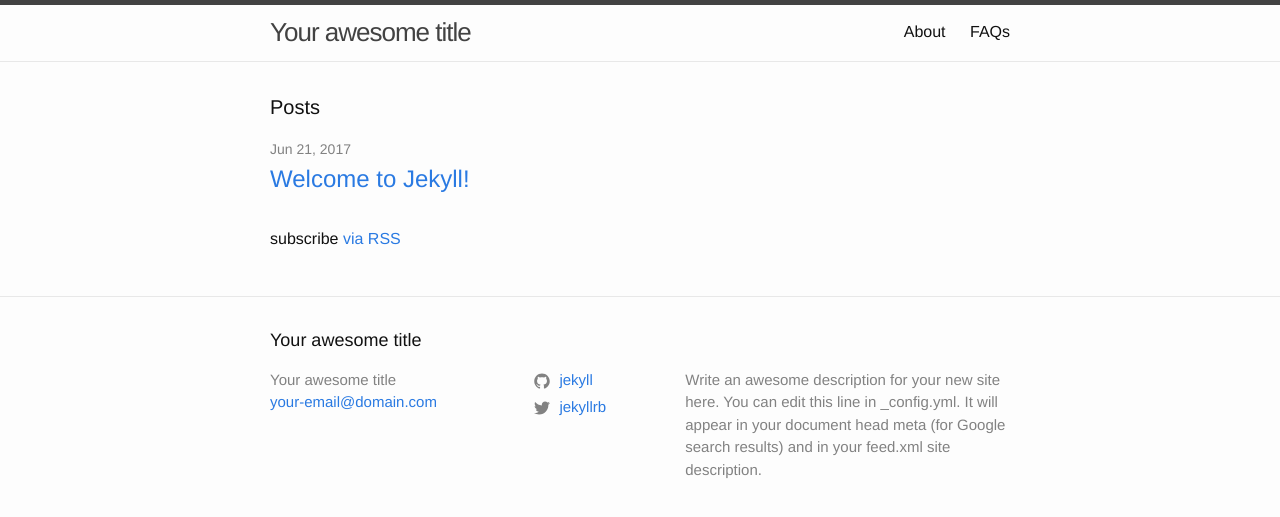
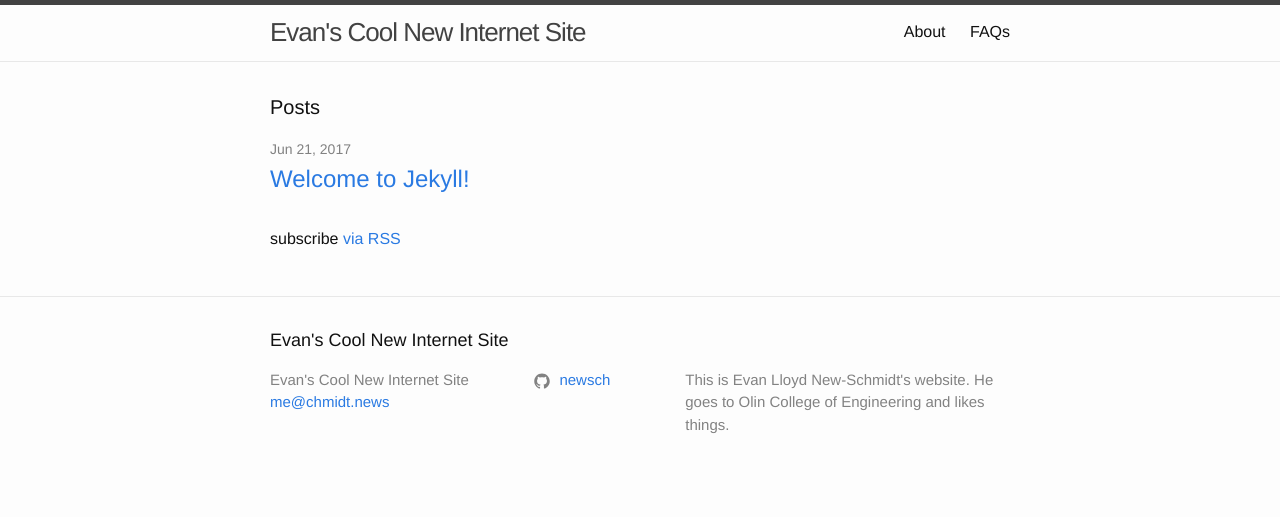
Before and after one commit to lloydoftheflies/lloydoftheflies.github.io, a Jekyll site: the page built from posts/index.md, in a window 1280 px wide. Shown: the top 517 px of the page. Built offline with Jekyll 4.4.1, drawn with Linux system fonts in a browser that asks for light colours.

Commit message:
Add projects dir and link to area from homepage

```diff
--- a/_config.yml
+++ b/_config.yml
@@ -13,20 +13,22 @@
 # you will see them accessed via {{ site.title }}, {{ site.email }}, and so on.
 # You can create any custom variable you would like, and they will be accessible
 # in the templates via {{ site.myvariable }}.
-title: Your awesome title
-email: your-email@domain.com
+title: Evan's Cool New Internet Site
+email: me@chmidt.news
 description: > # this means to ignore newlines until "baseurl:"
-  Write an awesome description for your new site here. You can edit this
-  line in _config.yml. It will appear in your document head meta (for
-  Google search results) and in your feed.xml site description.
+  This is Evan Lloyd New-Schmidt's website. He goes to Olin
+  College of Engineering and likes things.
 baseurl: "" # the subpath of your site, e.g. /blog
-url: "" # the base hostname & protocol for your site, e.g. http://example.com
-twitter_username: jekyllrb
-github_username:  jekyll
+url: "https://chmidt.news" # the base hostname & protocol for your site, e.g. http://example.com
+github_username:  newsch
 
 collections:
   posts:
     permalink: /posts/:title/
+
+  projects:
+    output: true
+    permalink: /projects/:title/
 
 # Build settings
 markdown: kramdown
--- a/index.html
+++ b/index.html
@@ -19,13 +19,14 @@
   <body>
     <h1>What are <a href="https://www.youtube.com/watch?v=RD3icaZLp6Q" style="color: black; text-decoration: none">YOU</a> doing here?</h1>
     <p><a href="https://github.com/newsch/newsch.github.io/issues" style="color: black; text-decoration: none">more</a> coming soon&#8482</p>
-
     <!-- github fork button courtesy of https://buttons.github.io/ -->
     <a class="github-button" href="https://github.com/newsch/newsch.github.io/fork" data-icon="octicon-repo-forked" data-count-href="/newsch/newsch.github.io/network" data-count-api="/repos/newsch/newsch.github.io#forks_count" data-count-aria-label="# forks on GitHub" aria-label="Fork newsch/newsch.github.io on GitHub">Fork</a>
     <script async defer src="https://buttons.github.io/buttons.js"></script>
-    <p><a href="a-e-s-t-h-e-t-i-c" title="this actually isn't compatible with a lot of browsers">version for older browsers</a></p>
+    <p>This internet location belongs to <a href="https://chmidt.news/">Evan Lloyd New-Schmidt.</a></p>
+    <p>He does <a href="/projects/">some things</a> and has <a href="/posts/">some thoughts</a>.</p>
   </body>
   <footer>
+    <p><a href="a-e-s-t-h-e-t-i-c" title="this actually isn't compatible with a lot of browsers">version for older browsers</a></p>
     please take a moment to review our <a href=cookie_policy> cookie policy</a>.
   </footer>
 </html>
```
Also changed, not shown: projects/index.md (added, +3 -0 lines).
